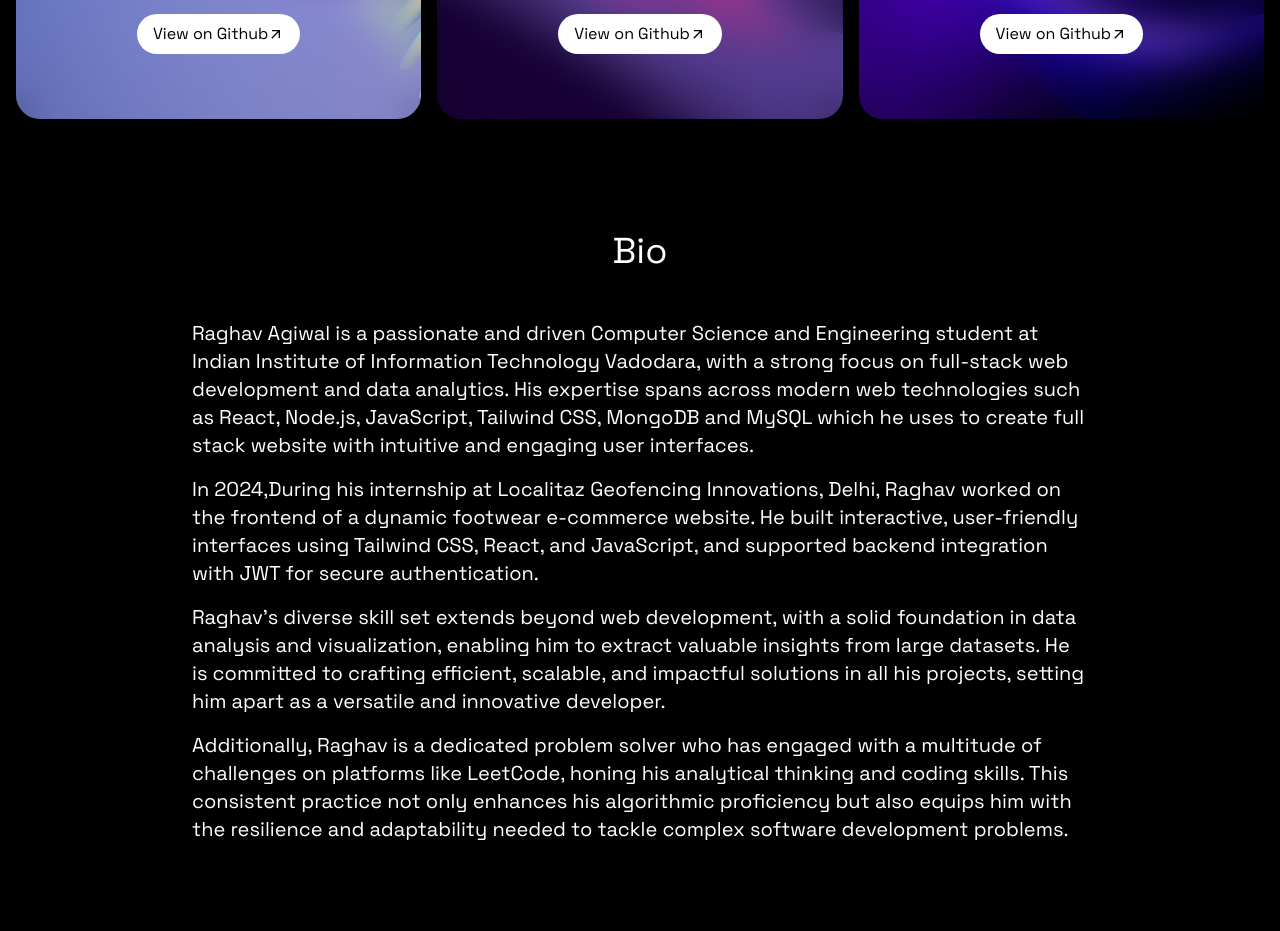
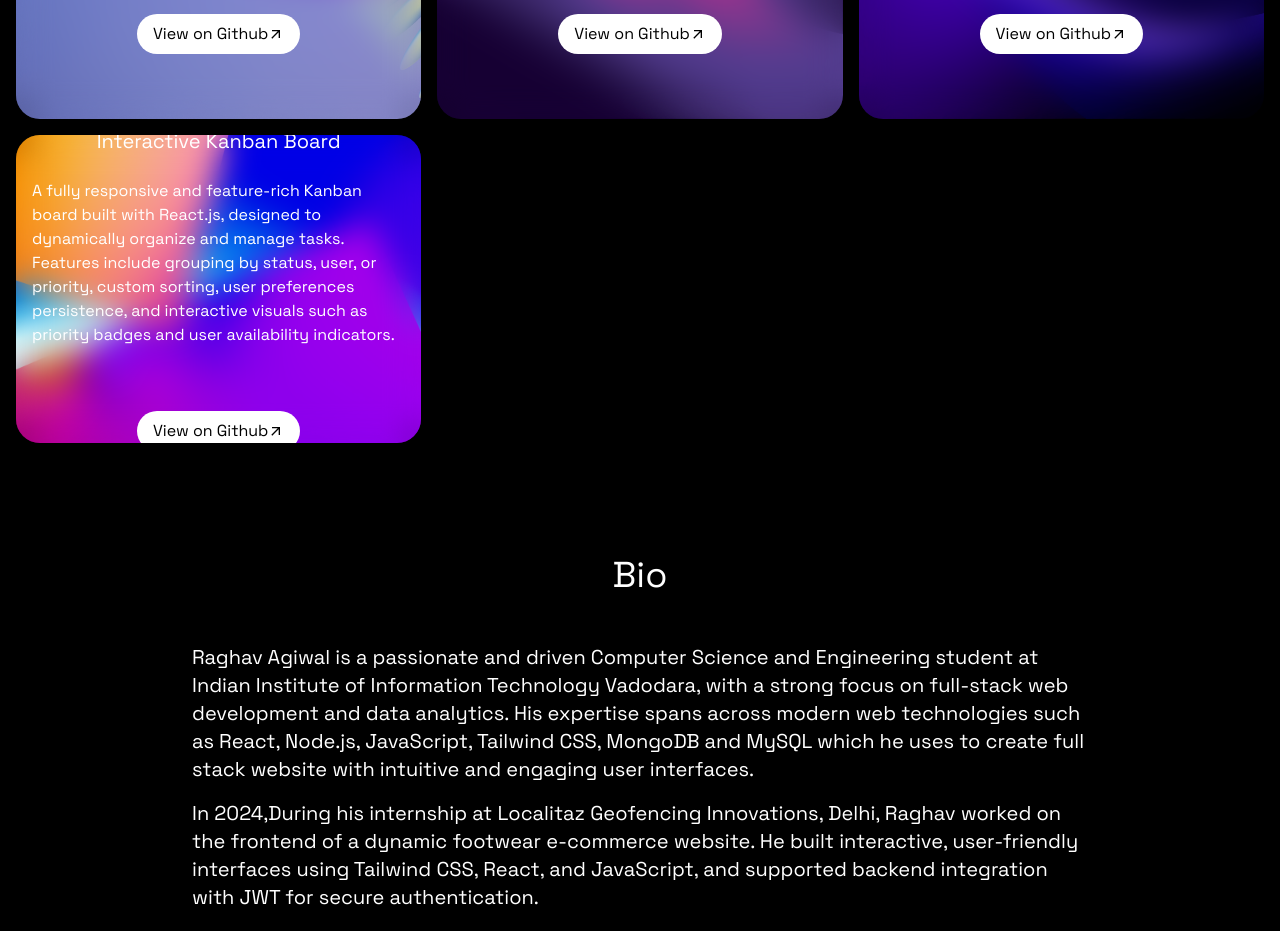
Before and after one commit to raghav0807/Portfolio, a React (Vite) app: page / in a window 1280 px wide. Shown: the part 1740-2671 px from the top of the page. Built offline with nearby package versions, Linux system fonts and the light colour scheme.

Commit message:
updated right URL Project

```diff
--- a/src/constants/index.jsx
+++ b/src/constants/index.jsx
@@ -97,6 +97,14 @@ export const PROJECTS = [
       "An interactive and classic Tic-Tac-Toe game built using HTML, CSS, and JavaScript. The application provides an engaging and fun user experience with a clean design and responsive gameplay.",
     image: projectImage6,
     githubLink: "https://github.com/raghav0807/Tic-Tac-Toe",
+  },
+  {
+    id: 7,
+    name: "Interactive Kanban Board",
+    description:
+      "A fully responsive and feature-rich Kanban board built with React.js, designed to dynamically organize and manage tasks. Features include grouping by status, user, or priority, custom sorting, user preferences persistence, and interactive visuals such as priority badges and user availability indicators.",
+    image: projectImage3,
+    githubLink: "https://github.com/raghav0807/Interactive-Kanban-Board",
   },
 ];
 
```
